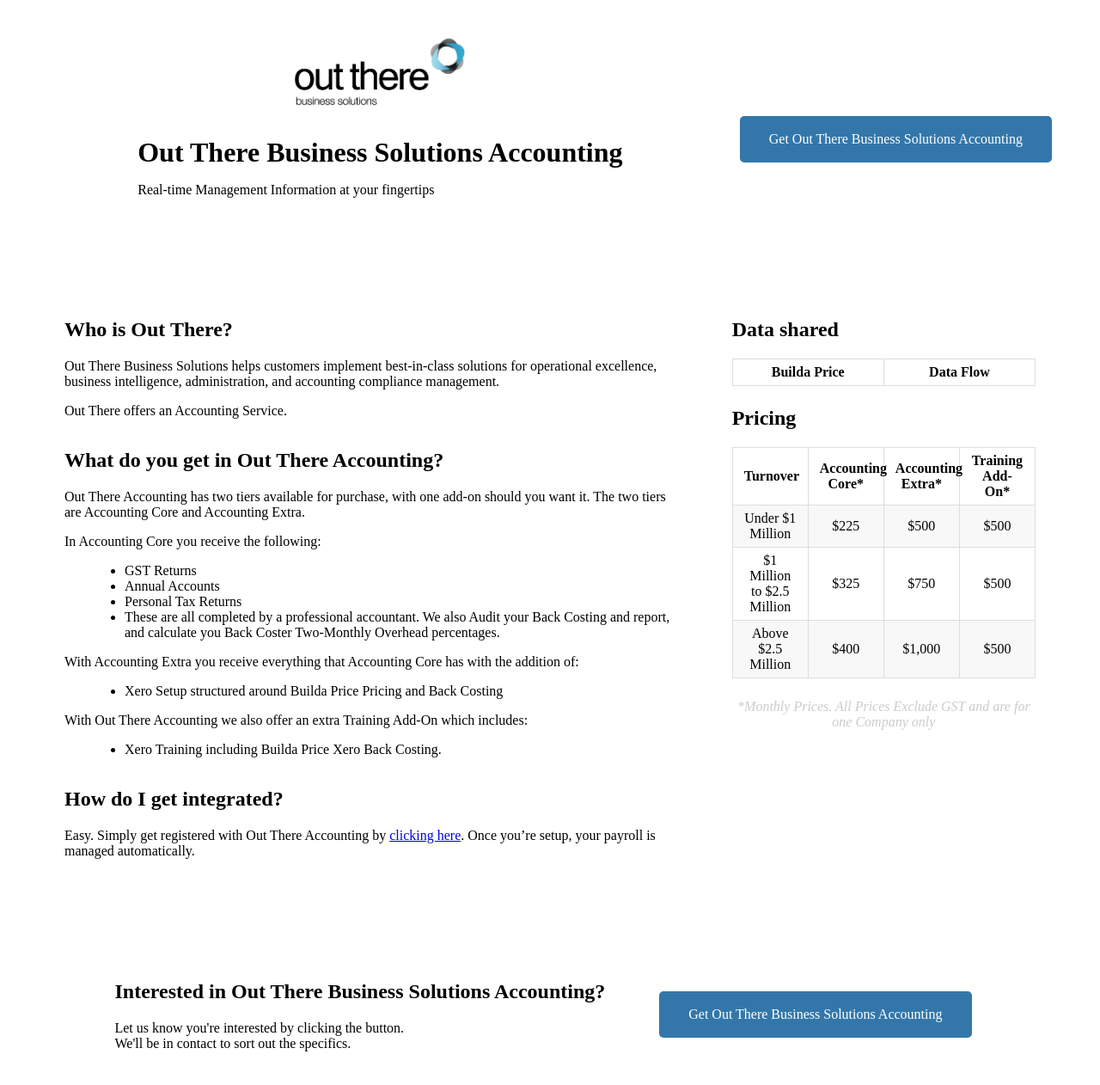
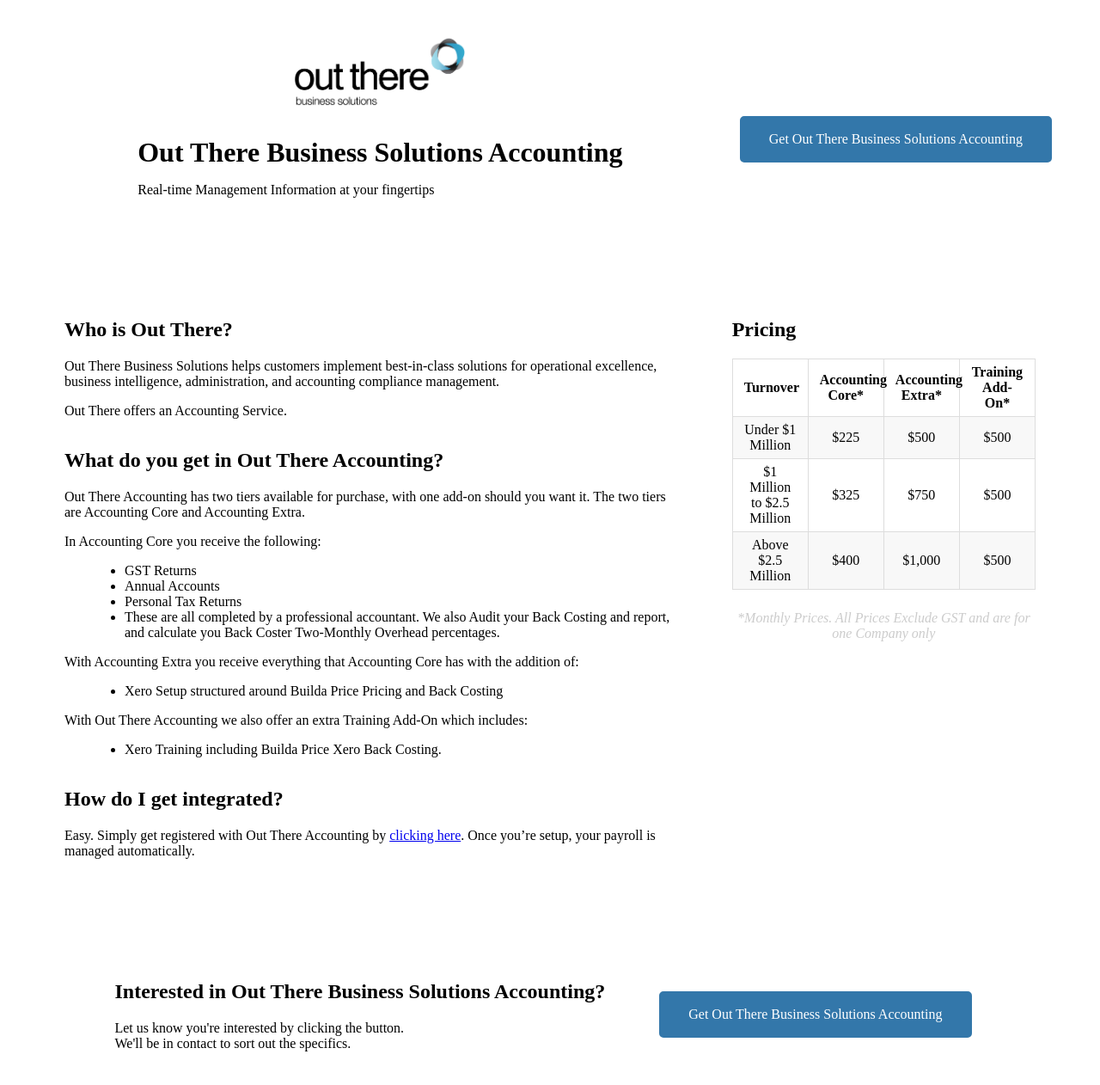
Before and after one commit to outtherenz/advertisements, a Jekyll site: the page built from promotions/out-there-business-solutions-accounting.md, in a window 1280 px wide. Shown: the top 1262 px of the page at 86% size. Built offline with Jekyll 4.4.1, drawn with Linux system fonts in a browser that asks for light colours; Markdown is read by kramdown in place of the engine named in the settings.

Commit message:
update promotion template

```diff
--- a/_layouts/promotion.html
+++ b/_layouts/promotion.html
@@ -39,6 +39,7 @@
       {{ content }}
     </section>
     <aside>
+      {% if page.timesheets_integration or page.invoice_integration or page.jobs_integration %}
         <h2>
           Data shared
         </h2>
@@ -66,6 +67,7 @@
             </tr>
           {% endif %}
         </table>
+      {% endif %}
       <h2>
         Pricing
       </h2>
```
Lines whose indentation alone changed are shown as unchanged.
